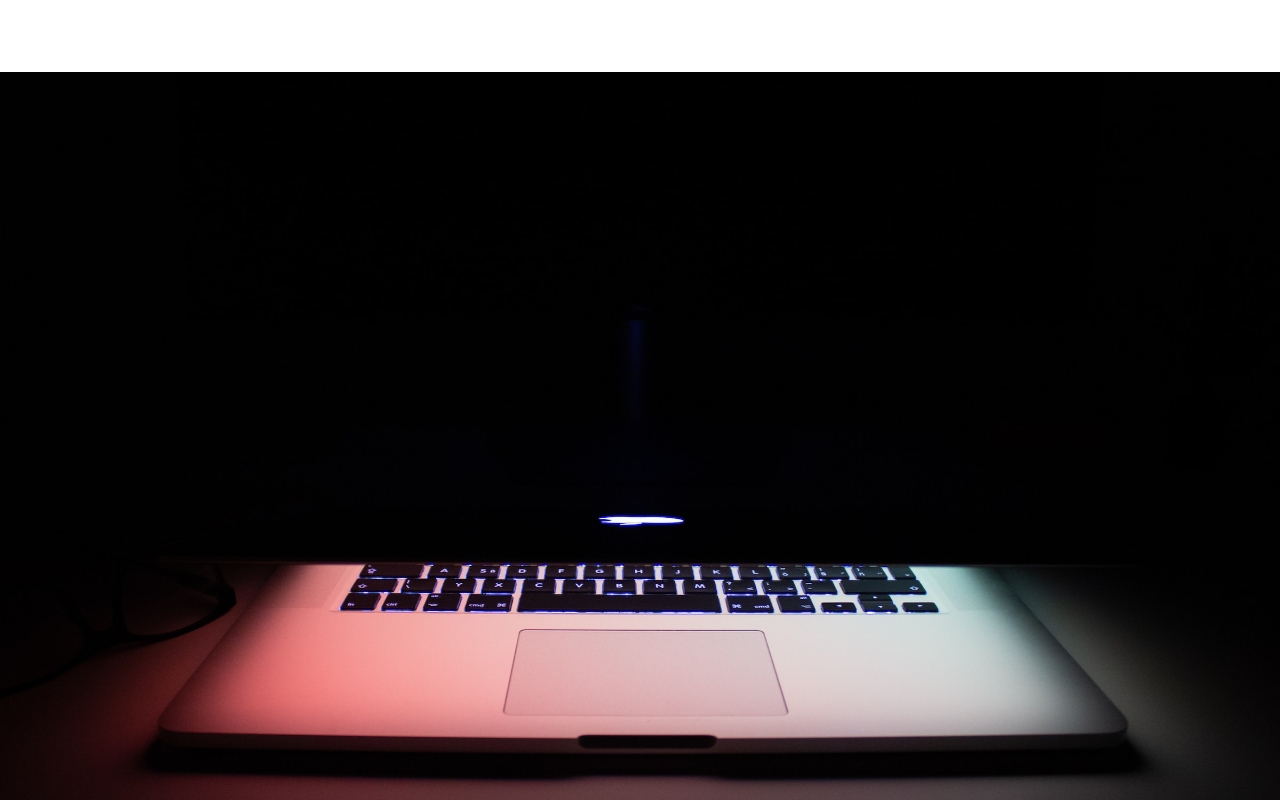
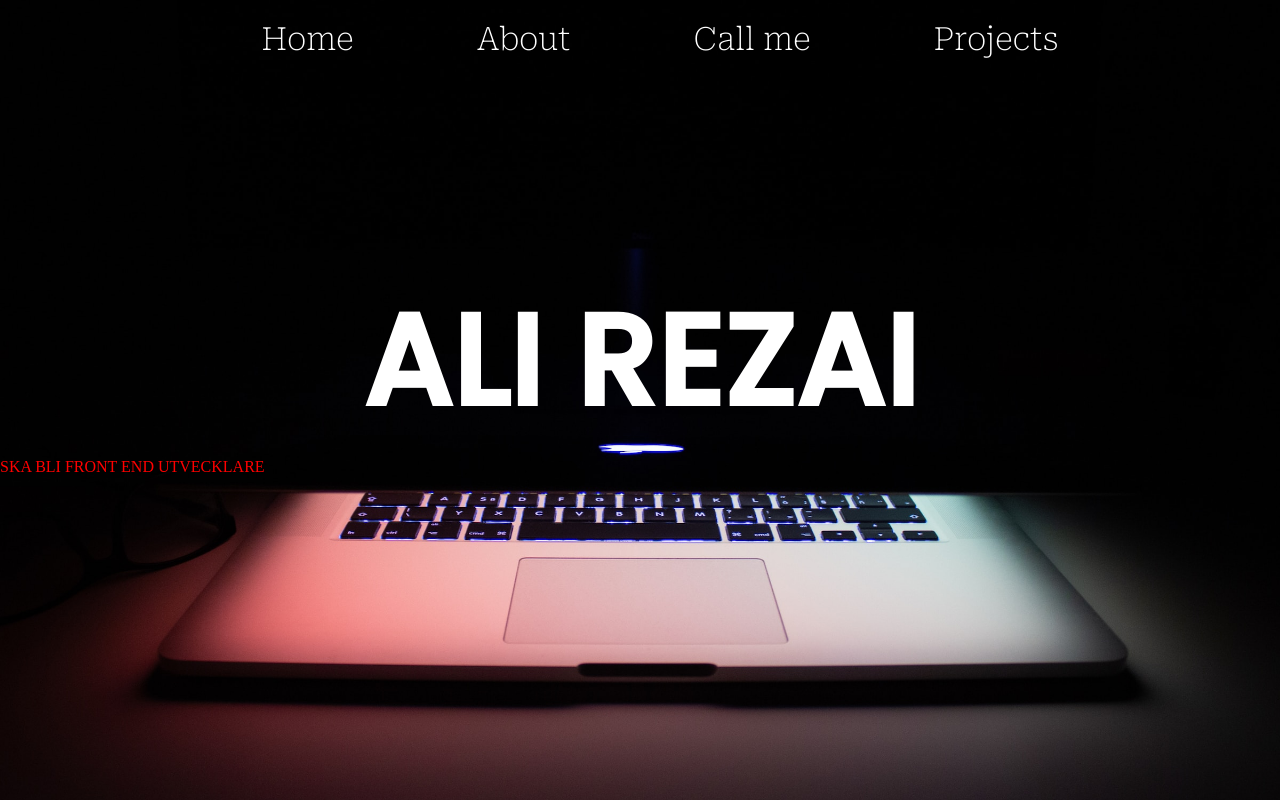
Before and after one commit to xmozaffary/MedieInst, a plain HTML site: page Portfolio/index.html in a window 1280 px wide. Shown: the top 800 px of the page. Drawn offline with Linux system fonts and the light colour scheme.

Commit message:
monday 12

```diff
--- /dev/null
+++ b/Html-css/5 vecka/css/main.scss
@@ -0,0 +1,7 @@
+.container {
+    background-size: cover;
+    li {
+        color: red;
+        border: 1px solid green;
+    }
+}
--- a/Portfolio/CSS/main.scss
+++ b/Portfolio/CSS/main.scss
@@ -1,23 +1,53 @@
-$primary-font: 'Open Sans', sans-serif;
+* {
+  margin: 0;
+  border: 0;
+  box-sizing: border-box;
+}
+
+@import url('https://fonts.googleapis.com/css2?family=Dancing+Script:wght@500&family=Roboto+Serif:ital,opsz,wght@0,8..144,100;1,8..144,100&display=swap');
+@import url('https://fonts.googleapis.com/css2?family=Dancing+Script:wght@500&family=Poppins:wght@500&family=Roboto+Serif:ital,opsz,wght@0,8..144,100;1,8..144,100&display=swap');
 
 
-* {
-    padding: 0;
-    margin: 0;
-    box-sizing: border-box;
+.container {
+  background-image: url(../media/pack.jpg);
+  background-repeat: no-repeat;
+  background-size: cover;
+  height: 100vh;
+  width: 100vw;
+  h1 {
+    color: white;
+    font-family: 'Poppins', sans-serif;
   }
 
-  .background-img {
-    width: 100vw;
+  P {
+    color: red;
+  }
+  ul {
+    display: flex;
+    flex-direction: row;
+    flex-wrap: wrap;
+    justify-content: space-around;
+    margin: 0em 10em 0em 10em;
+
   }
 
+  li {
+    list-style-type: none;
+    font-size: 2em;
+    margin-top: 20px;
+  }
 
   a {
+    color: white;
     text-decoration: none;
-    color: white;
+    font-family: 'Roboto Serif', serif;
   }
 
-  p {
-    font-family: $primary-font;
-    color: white;
+  .widget-container{
+    display: flex;
+    justify-content: center;
+    align-items: flex-end;
+    height: 50%;
+    font-size: 4em;
   }
+}
--- a/Portfolio/index.html
+++ b/Portfolio/index.html
@@ -1,13 +1,15 @@
 <!DOCTYPE html>
 <html lang="en">
   <head>
-    <meta charset="UTF-8" />
-    <meta name="viewport" content="width=device-width, initial-scale=1.0" />
-    <title>Document</title>
-    <link rel="stylesheet" href="CSS/main.css" />
+    <meta charset="UTF-8"/>
+    <meta name="viewport" content="width=device-width, initial-scale=1.0"/>
+    <title>Portfolio</title>
+    <link rel="stylesheet" href="CSS/main.css"/>
+    <link rel="preconnect" href="https://fonts.googleapis.com">
   </head>
 
   <body>
+    <main class="container">
       <header>
         <nav class="nav-containers">
           <ul>
@@ -18,7 +20,10 @@
           </ul>
         </nav>
       </header>
-    <img class="background-img" src="media/pack.jpg" alt="mac">
-    <p>Lorem ipsum dolor sit amet consectetur adipisicing elit. Necessitatibus excepturi dolorum iste consequatur dolor, obcaecati quo eum velit, eveniet placeat quaerat molestias sit ipsam ullam laboriosam ab sunt amet. Non.</p>
+      <div class="widget-container">
+        <h1>ALI REZAI</h1>
+      </div>
+      <p>SKA BLI FRONT END UTVECKLARE</p>
+    </main>
   </body>
 </html>
```
Also changed, not shown: Html-css/5 vecka/counter/index.html (added, +11 -0 lines), Html-css/5 vecka/css/main.css (added), Portfolio/CSS/main.css, index.html (added), 3 other files. Lines whose indentation alone changed are shown as unchanged.
